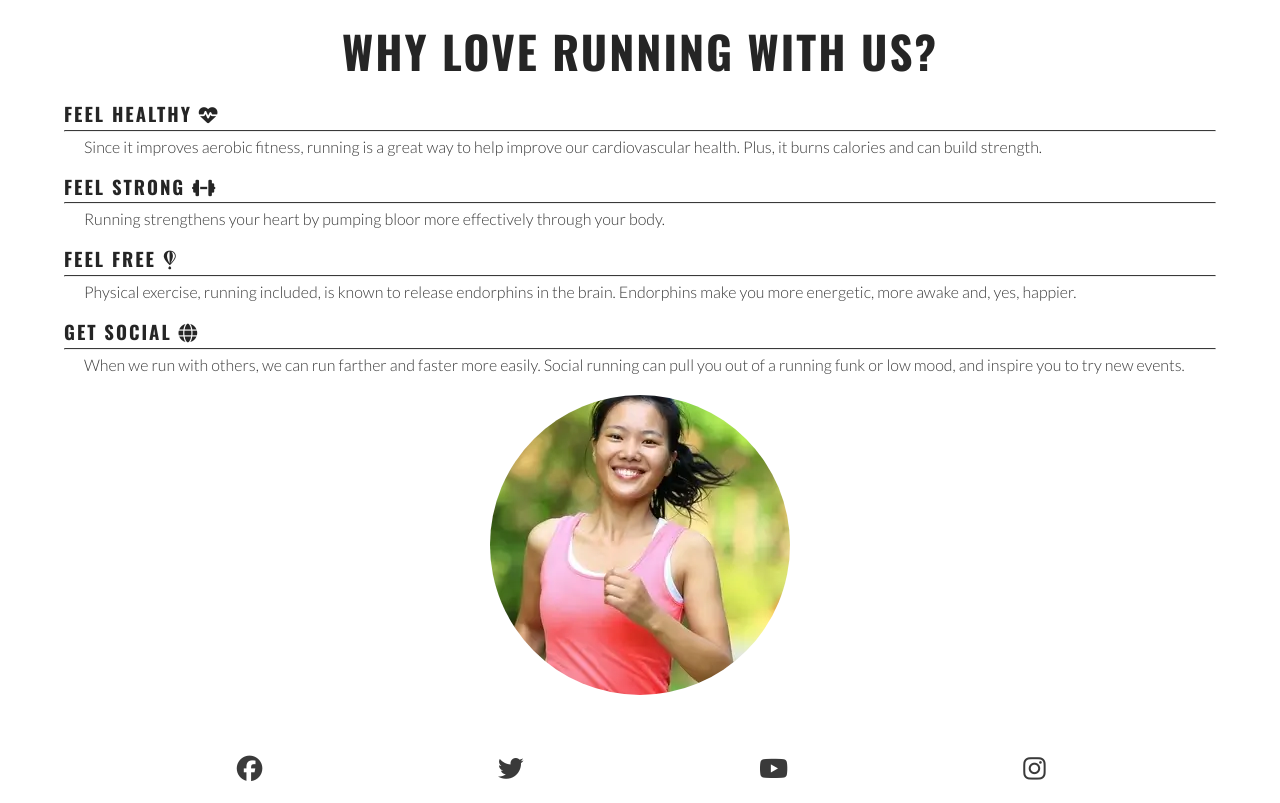
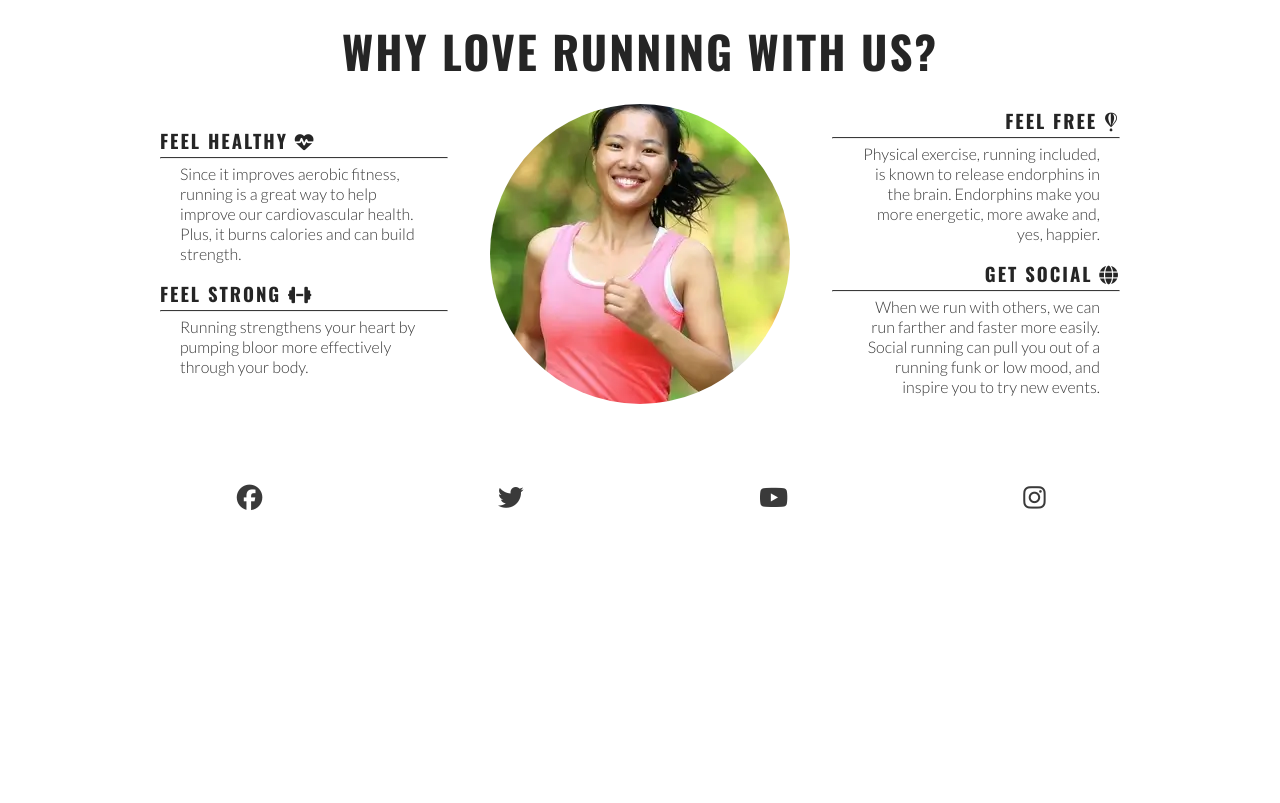
Before and after one commit to doctypeKieran/CI-project-love-running, a plain HTML site: page index.html in a window 1280 px wide. Shown: the part 681-1484 px from the top of the page. After the commit the page ends 1213 px from the top, so only its background shows below. Drawn offline with nearby package versions, Linux system fonts and the light colour scheme.

Commit message:
Make reasons section responsive

```diff
--- a/assets/css/style.css
+++ b/assets/css/style.css
@@ -215,6 +215,24 @@ main {
     width: 300px;
     right: 50px;
   }
+
+  /* Reasons section */
+  #benefits-physical,
+  #benefits-mental {
+    display: flex;
+    flex-direction: column;
+    width: 100%;
+  }
+
+  #benefits-physical > div,
+  #benefits-mental > div {
+    width: 75%;
+  }
+
+  #benefits-mental > div {
+    text-align: end;
+    align-self: flex-end;
+  }
 }
 
 /* Media query: laptops and larger (992px and up) */
@@ -224,3 +242,30 @@ main {
     border-bottom: 1px solid #3a3a3a;
   }
 }
+
+/* Media query: desktop screens and larger (1200px and up) */
+
+@media screen and (min-width: 1200px) {
+  #benefits {
+    display: flex;
+    flex-direction: row;
+    align-items: center;
+  }
+  #benefits > div {
+    flex: 1;
+  }
+  #benefits-image {
+    order: 0;
+  }
+  #benefits-mental {
+    order: 1;
+  }
+
+  #benefits-mental > div {
+    align-self: flex-start;
+  }
+
+  #benefits-physical > div {
+    align-self: flex-end;
+  }
+}
```
Lines whose indentation alone changed are shown as unchanged.
